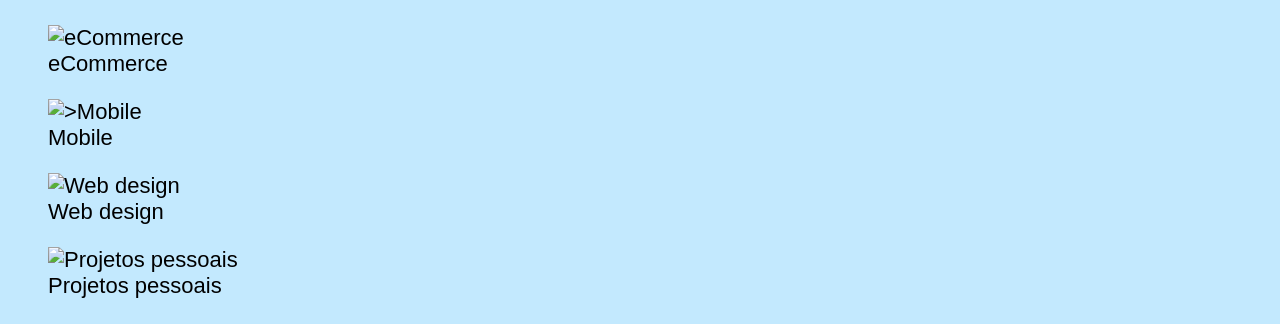
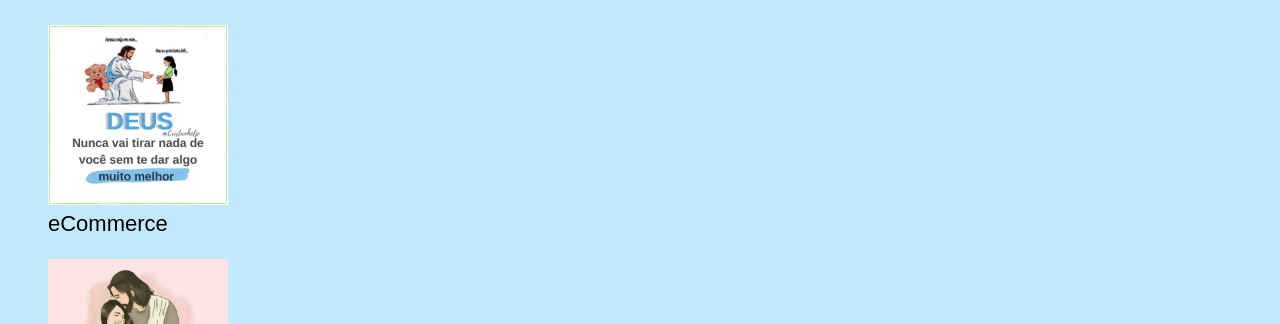
Before and after one commit to Andnascimentto/Crist-oHelp, a plain HTML site: page index.html in a window 1280 px wide. Shown: the part 476-800 px from the top of the page. Drawn offline with Linux system fonts and the light colour scheme.

Commit message:
Add files via upload

```diff
--- a/index.html
+++ b/index.html
@@ -25,19 +25,19 @@
       <section>
         <h2>Portfólio</h2>
         <figure>
-          <img class="img-portfolio" src="../CristaoHelp site/img/95149153_118484473168361_4177917677563543552_o.jpg" alt="eCommerce">
+          <img class="img-portfolio" src="./img/95149153_118484473168361_4177917677563543552_o.jpg" alt="eCommerce">
           <figcaption>eCommerce</figcaption>
         </figure>
         <figure>
-          <img class="img-portfolio" src="../CristaoHelp site/img/95546325_119114783105330_5077565308617621504_o.jpg" alt=">Mobile">
+          <img class="img-portfolio" src="./img/95546325_119114783105330_5077565308617621504_o.jpg" alt=">Mobile">
           <figcaption>Mobile</figcaption>
         </figure>
         <figure>
-          <img class="img-portfolio" src="../CristaoHelp site/img/96159593_123089809374494_2570952562798755840_o.jpg" alt="Web design">
+          <img class="img-portfolio" src="./img/96159593_123089809374494_2570952562798755840_o.jpg" alt="Web design">
           <figcaption>Web design</figcaption>
         </figure>
         <figure>
-          <img class="img-portfolio" src="../CristaoHelp site/img/96817007_126335852383223_6316110697121972224_n.jpg" alt="Projetos pessoais">
+          <img class="img-portfolio" src="./img/96817007_126335852383223_6316110697121972224_n.jpg" alt="Projetos pessoais">
           <figcaption>Projetos pessoais</figcaption>
         </figure>
       </section>
```
